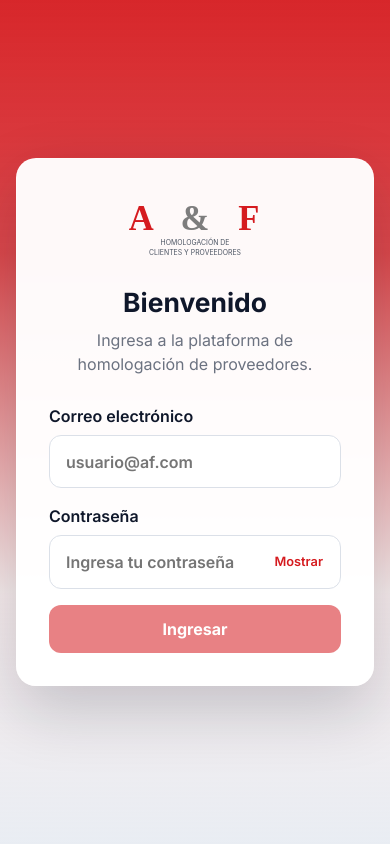
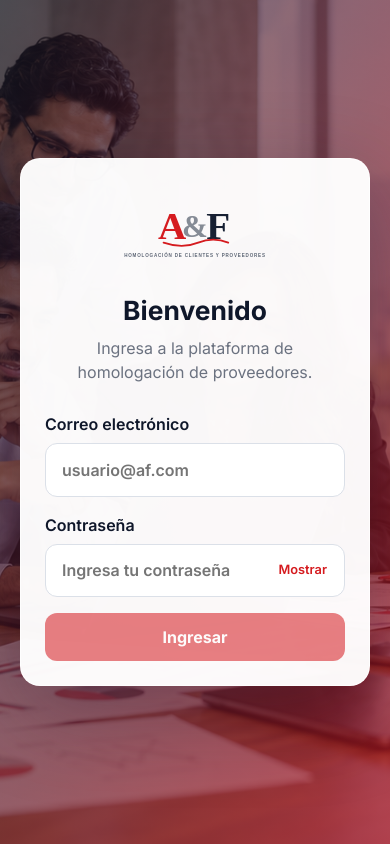
Before and after one commit to elias-pc/SISTEMA-WED-DE-HOMOLOGACION-A-F, a React (Vite) app: page /login in a window 390 px wide. Built offline with nearby package versions, Linux system fonts and the light colour scheme; no server answers.

Commit message:
feat(login): rediseña acceso con fondo y monograma A&F

```diff
--- a/app/login/LoginPage.tsx
+++ b/app/login/LoginPage.tsx
@@ -33,7 +33,7 @@ function LoginPage() {
     <main className="login-page">
       <section className="login-card">
         <div className="login-brand">
-          <img src="/logo.svg" alt="A&F Homologación" />
+          <img src="/logo-login.svg" alt="A&F Homologación" />
           <h1>Bienvenido</h1>
           <p>Ingresa a la plataforma de homologación de proveedores.</p>
         </div>
--- a/src/styles/global.css
+++ b/src/styles/global.css
@@ -122,22 +122,33 @@ main { padding-top: 0.75rem; }
 
 .login-page {
   min-height: 100vh;
+  min-height: 100svh;
   display: grid;
-  place-items: center;
-  padding: 2rem 1rem;
+  grid-template-columns: minmax(0, 1.12fr) minmax(380px, 0.88fr);
+  align-items: center;
+  justify-items: center;
+  padding: clamp(1.25rem, 4vw, 4rem);
+  isolation: isolate;
+  background-image:
+    linear-gradient(105deg, rgba(15, 23, 42, 0.08) 0%, rgba(15, 23, 42, 0.06) 48%, rgba(177, 19, 31, 0.66) 100%),
+    url('/images/login-homologacion-bg.png');
+  background-position: center;
+  background-size: cover;
 }
 
 .login-card {
-  width: min(100%, 460px);
+  grid-column: 2;
+  width: min(100%, 440px);
   padding: 2rem;
-  border: 1px solid rgba(255, 255, 255, 0.55);
+  border: 1px solid rgba(255, 255, 255, 0.8);
   border-radius: 1.25rem;
   background: rgba(255, 255, 255, 0.97);
-  box-shadow: 0 24px 64px rgba(15, 23, 42, 0.2);
+  box-shadow: 0 28px 90px rgba(15, 23, 42, 0.32);
+  animation: login-card-enter 550ms cubic-bezier(.2, .75, .25, 1) both;
 }
 
 .login-brand { text-align: center; margin-bottom: 1.75rem; }
-.login-brand img { width: 200px; max-width: 100%; }
+.login-brand img { display: block; width: 164px; height: 92px; max-width: 100%; margin: 0 auto; object-fit: contain; }
 .login-brand h1 { margin: 1rem 0 0.35rem; font-size: 1.65rem; }
 .login-brand p { margin: 0; color: var(--color-text-muted); }
 .form-field { display: grid; gap: 0.45rem; margin-bottom: 1rem; font-weight: 600; }
@@ -148,11 +159,37 @@ main { padding-top: 0.75rem; }
 .password-field button { position: absolute; right: 0.75rem; top: 50%; transform: translateY(-50%); border: 0; background: none; color: var(--color-primary); font-size: 0.8rem; font-weight: 600; }
 .form-error { padding: 0.7rem 0.85rem; border-radius: 0.65rem; background: #fef2f2; color: #b91c1c; font-size: 0.9rem; }
 .login-submit { width: 100%; font-weight: 700; }
+.login-submit:focus-visible { outline: 3px solid rgba(213, 27, 31, 0.28); outline-offset: 3px; }
 .demo-accounts { border-top: 1px solid #e5e7eb; margin-top: 1.5rem; padding-top: 1rem; }
 .demo-accounts > p { margin: 0 0 0.65rem; color: var(--color-text-muted); font-size: 0.82rem; text-transform: uppercase; letter-spacing: 0.04em; }
 .demo-accounts button { width: 100%; display: flex; justify-content: space-between; align-items: center; padding: 0.65rem 0; border: 0; border-bottom: 1px solid #f1f5f9; background: transparent; text-align: left; }
 .demo-accounts button:hover span { color: var(--color-primary); }
 .demo-accounts small { color: var(--color-text-muted); }
+
+@keyframes login-card-enter {
+  from { opacity: 0; transform: translate3d(18px, 0, 0); }
+  to { opacity: 1; transform: translate3d(0, 0, 0); }
+}
+
+@media (max-width: 760px) {
+  .login-page {
+    grid-template-columns: minmax(0, 1fr);
+    padding: 1.25rem;
+    background-image:
+      linear-gradient(115deg, rgba(15, 23, 42, 0.58), rgba(177, 19, 31, 0.7)),
+      url('/images/login-homologacion-bg.png');
+    background-position: 34% center;
+  }
+  .login-card { grid-column: 1; width: min(100%, 440px); }
+}
+
+@media (max-width: 420px) {
+  .login-card { padding: 1.5rem; }
+}
+
+@media (prefers-reduced-motion: reduce) {
+  .login-card { animation: none; }
+}
 
 .app-shell { display: flex; min-height: 100vh; background: #e9edf3; }
 .sidebar { position: fixed; z-index: 50; inset: 0 auto 0 0; width: 260px; overflow-y: auto; padding: 2rem 1.5rem; background: #111827; color: #fff; box-shadow: 18px 0 40px rgba(15,23,42,.2); transform: translateX(-100%); transition: transform .25s ease; }
```
Also changed, not shown: public/images/login-homologacion-bg.png (added), public/logo-login.svg (added), 3 other files (tests, documents, lock files or other folders).
